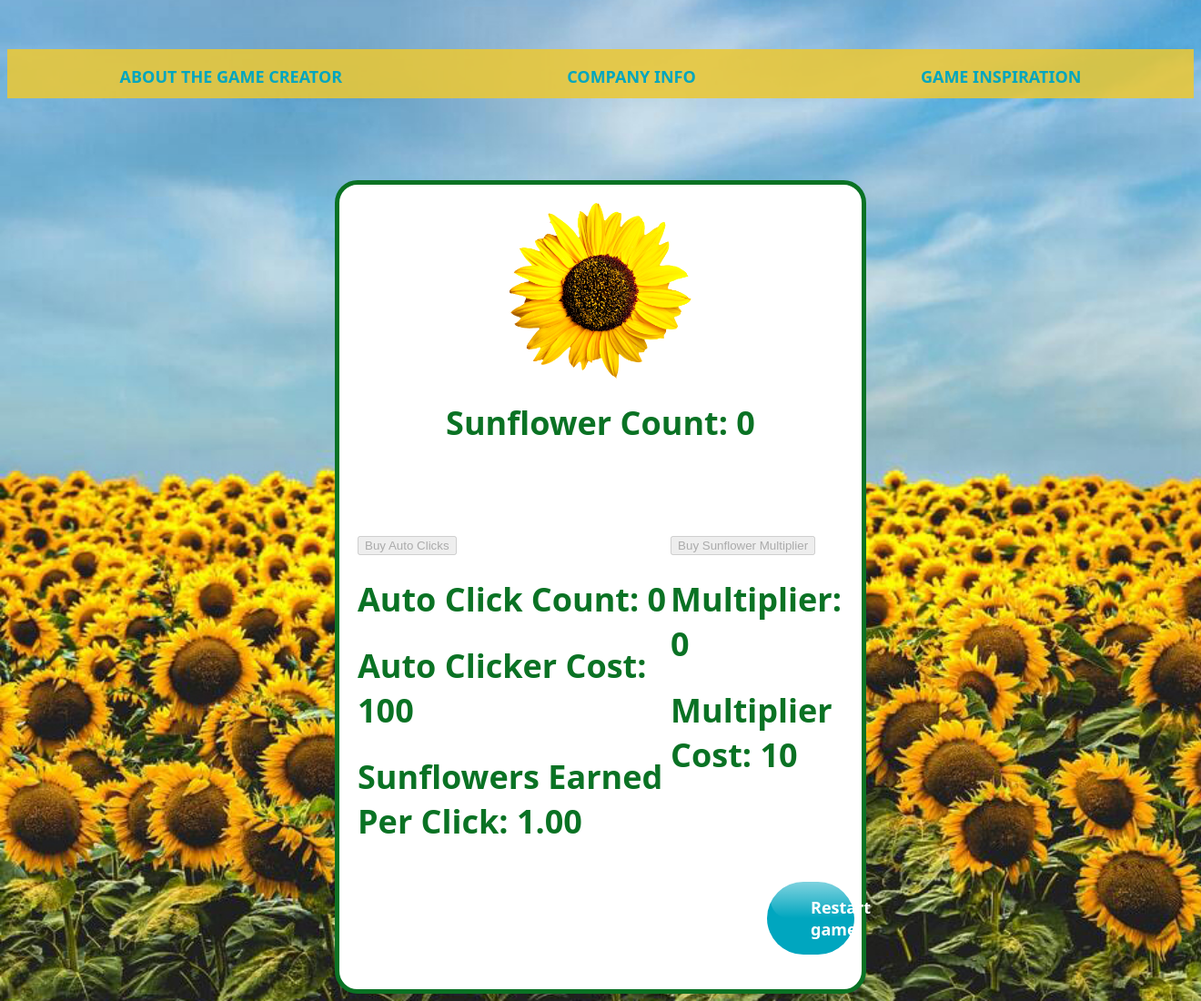
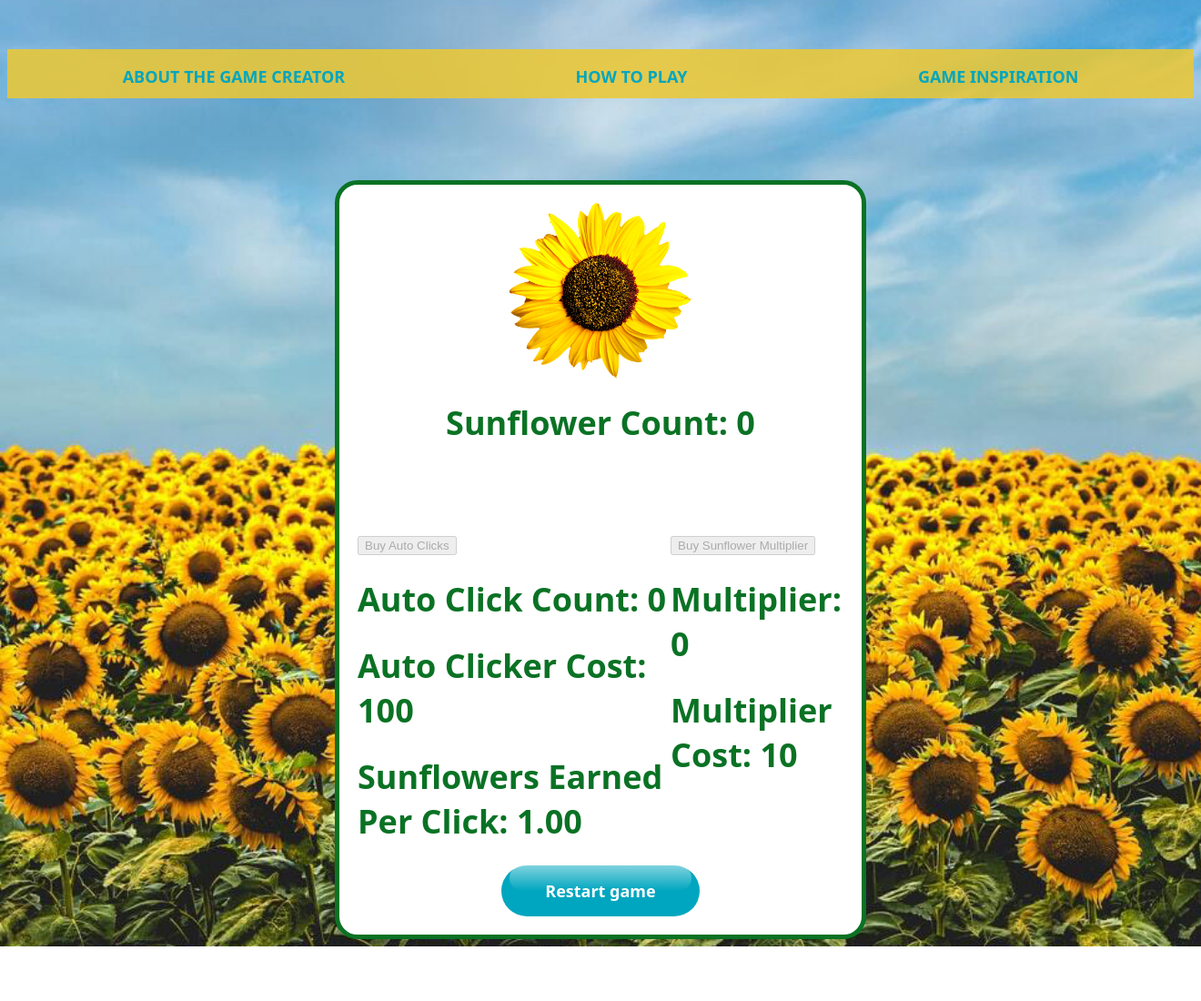
Before and after one commit to AveryCS/sunflower-clicker, a PHP site: page / in a window 1320 px wide. Shown: the whole page at 91% size. After the commit the page ends 1040 px from the top, so only its background shows below. Run offline with PHP 8.4, Linux system fonts and the light colour scheme.

Commit message:
replacing company info with how to play

```diff
--- a/css/style.css
+++ b/css/style.css
@@ -178,9 +178,11 @@ body{
 
 .GameRestart{
     display: flex;
-    flex-direction: column;
+    flex-direction: row;
     justify-content: center;
+    al
     padding: 1em 25em 1em 25em;
+    flex-wrap: wrap;
 }
 /* Below is the CSS for the Restart Game button
 
--- a/home.html
+++ b/home.html
@@ -40,11 +40,11 @@
             </div>
         </li>
         <li>
-          <a id="companyInfoButton" class="companyButton">COMPANY INFO</a>
+          <a id="companyInfoButton" class="companyButton">HOW TO PLAY</a>
             <div id="myModal" class="companyModal">
               <div class="modalContent">
                 <span class="companyClose">&times;</span>
-                <p>Here is some information about the company. This company is great</p>
+                <p>Click on the sunflower button to increase your sunflower count. <br><br> You will need 10 sunflowers before you can purchase a multiplier and 100 sunflowers before you can purchase an autoclicker.<br><br> The more autoclickers and multipliers you are able to purchase, the more quickly your sunflower count will increase.<br><br> So sit back, relax, and add more sunflowers to your field! <br><br>Happy clicking!</p>
               </div>
             </div>
             <a class="cookieLink" href="https://cookie-clicker.co" /target="_blank">
```
Also changed, not shown: 1 other file.
